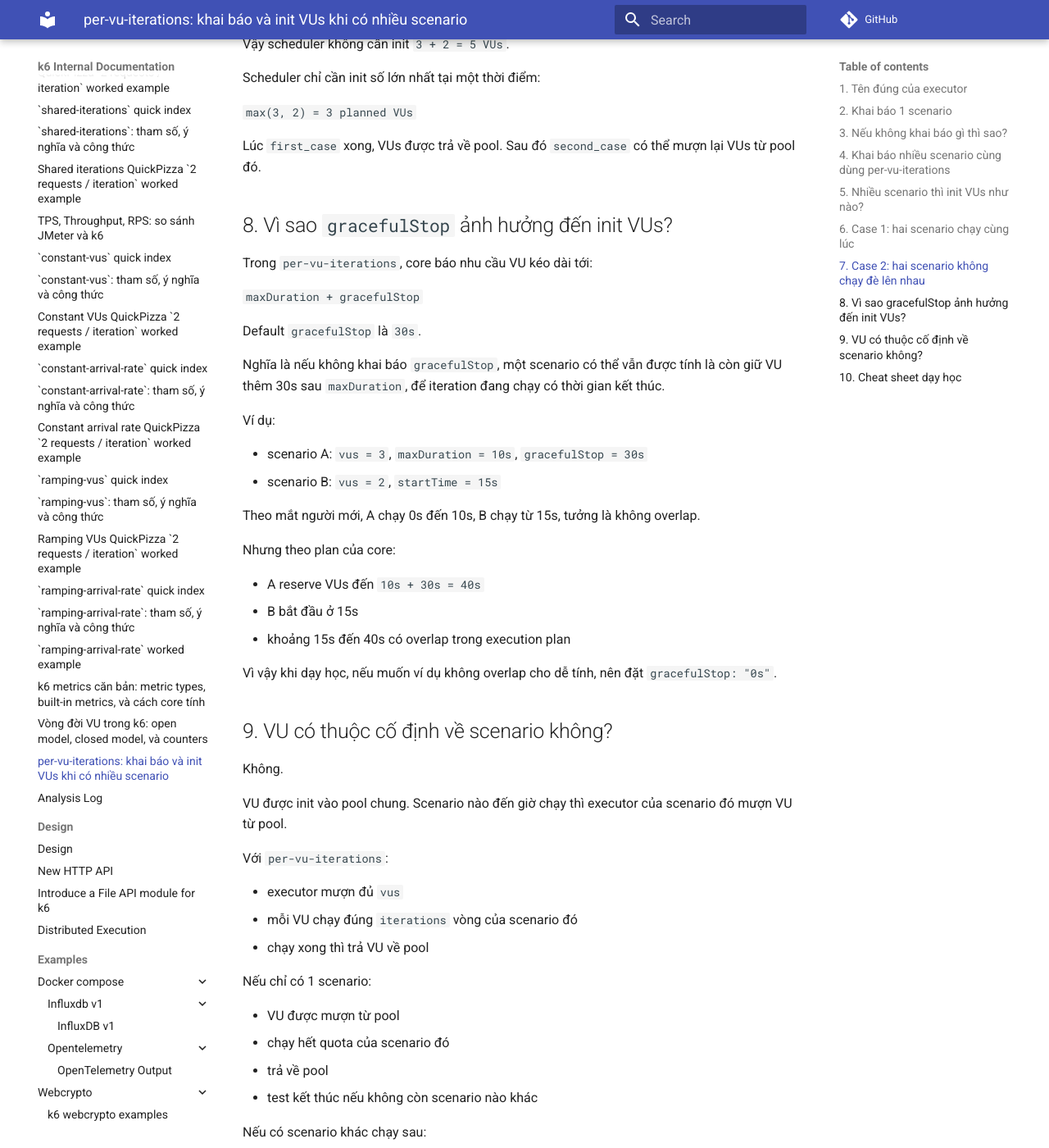
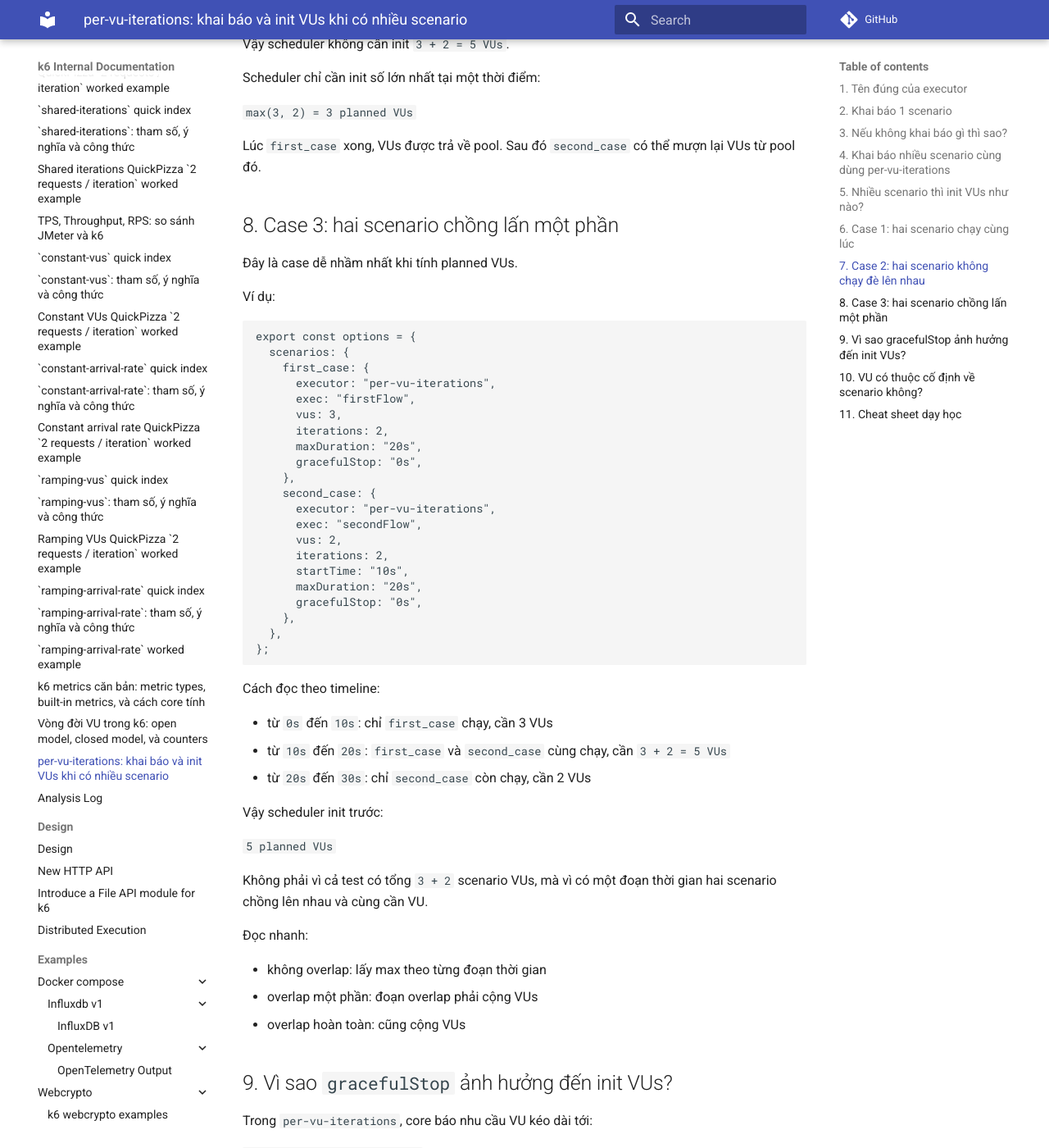
Before and after one commit to meomew-auto/markdown, an MkDocs documentation site: the page built from docs/20260521_per-vu-iterations-khai-bao-nhieu-scenario.md, in a window 1280 px wide and 1400 px high, scrolled down 5496 px. Shown: the whole window at 82% size. Built offline with MkDocs 1.6.1 and Material for MkDocs 9.7.7, drawn with Linux system fonts in a browser that asks for light colours; comment, search, counter and statistics services are not loaded; some of the changed text lies outside the part shown.

Commit message:
Update docs

````diff
--- a/docs/20260521_per-vu-iterations-khai-bao-nhieu-scenario.md
+++ b/docs/20260521_per-vu-iterations-khai-bao-nhieu-scenario.md
@@ -234,7 +234,56 @@ Scheduler chỉ cần init số lớn nhất tại một thời điểm:
 
 Lúc `first_case` xong, VUs được trả về pool. Sau đó `second_case` có thể mượn lại VUs từ pool đó.
 
-## 8. Vì sao `gracefulStop` ảnh hưởng đến init VUs?
+## 8. Case 3: hai scenario chồng lấn một phần
+
+Đây là case dễ nhầm nhất khi tính planned VUs.
+
+Ví dụ:
+
+```js
+export const options = {
+  scenarios: {
+    first_case: {
+      executor: "per-vu-iterations",
+      exec: "firstFlow",
+      vus: 3,
+      iterations: 2,
+      maxDuration: "20s",
+      gracefulStop: "0s",
+    },
+    second_case: {
+      executor: "per-vu-iterations",
+      exec: "secondFlow",
+      vus: 2,
+      iterations: 2,
+      startTime: "10s",
+      maxDuration: "20s",
+      gracefulStop: "0s",
+    },
+  },
+};
+```
+
+Cách đọc theo timeline:
+
+- từ `0s` đến `10s`: chỉ `first_case` chạy, cần 3 VUs
+- từ `10s` đến `20s`: `first_case` và `second_case` cùng chạy, cần `3 + 2 = 5 VUs`
+- từ `20s` đến `30s`: chỉ `second_case` còn chạy, cần 2 VUs
+
+Vậy scheduler init trước:
+
+`5 planned VUs`
+
+Không phải vì cả test có tổng `3 + 2` scenario VUs, mà vì có một đoạn thời gian hai scenario
+chồng lên nhau và cùng cần VU.
+
+Đọc nhanh:
+
+- không overlap: lấy max theo từng đoạn thời gian
+- overlap một phần: đoạn overlap phải cộng VUs
+- overlap hoàn toàn: cũng cộng VUs
+
+## 9. Vì sao `gracefulStop` ảnh hưởng đến init VUs?
 
 Trong `per-vu-iterations`, core báo nhu cầu VU kéo dài tới:
 
@@ -283,7 +332,7 @@ Nếu có scenario khác chạy sau:
 
 - scenario sau có thể mượn lại chính các VU đã được trả về
 
-## 10. Cheat sheet dạy học
+## 11. Cheat sheet dạy học
 
 Nhớ theo 5 câu:
 
````
Also changed, not shown: other parts of docs/20260521_per-vu-iterations-khai-bao-nhieu-scenario.md (+1 -1 lines).
